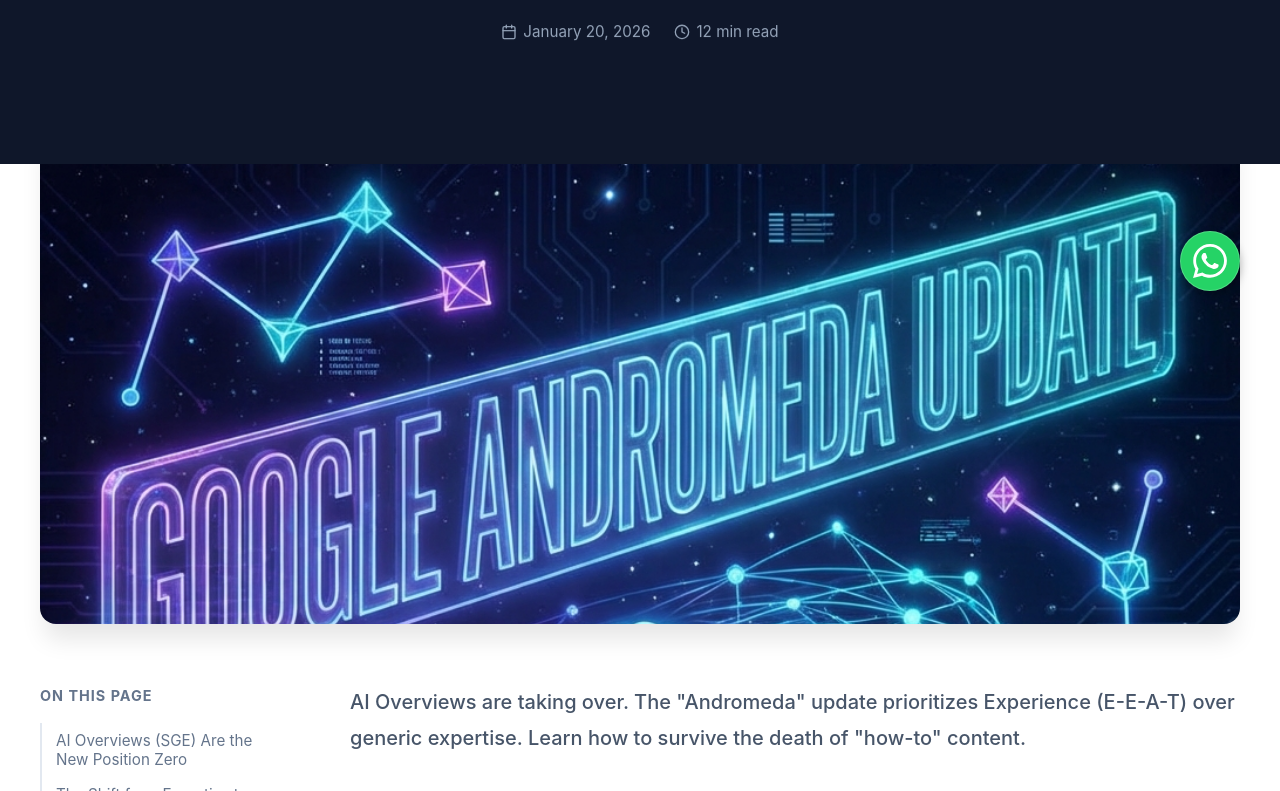
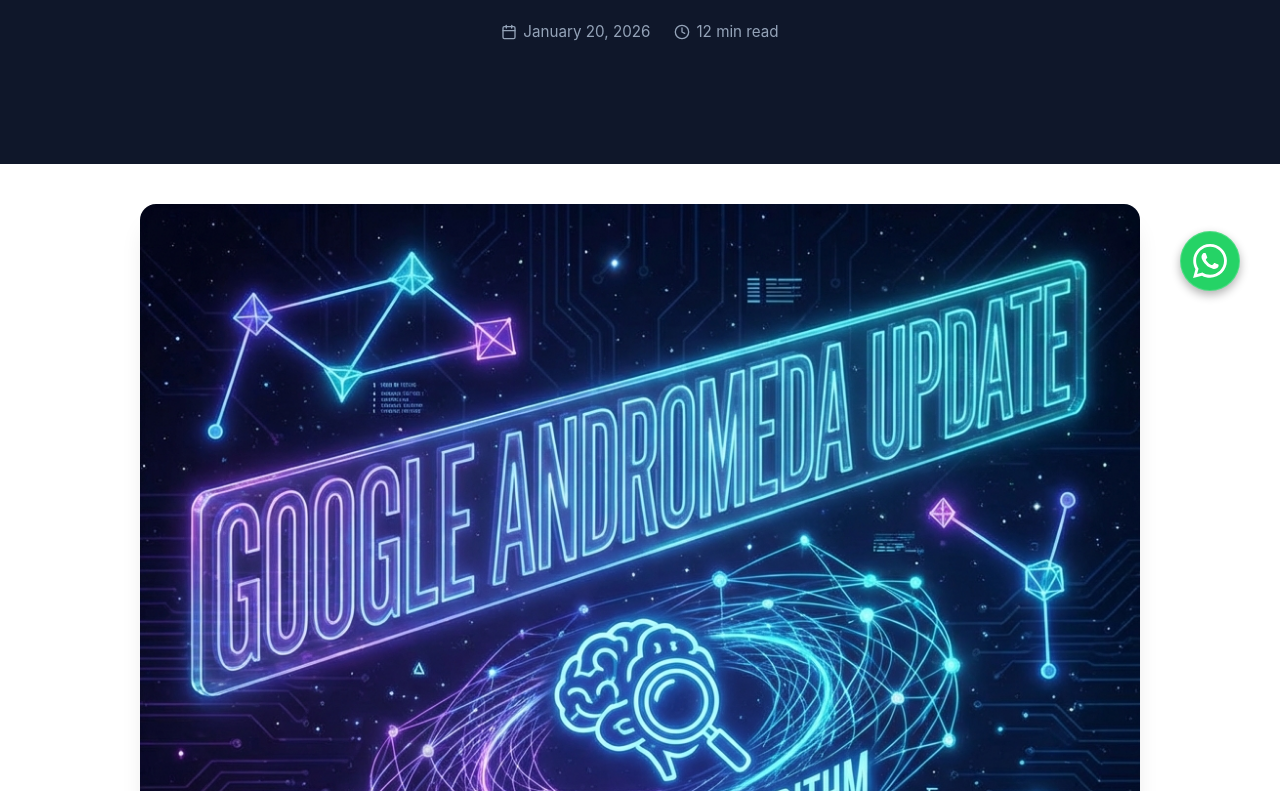
Before and after one commit to Fazilfazi991/redshark, a React (Vite) app: page /blog/google-andromeda-update in a window 1280 px wide. Shown: the part 469-1260 px from the top of the page. Built offline with nearby package versions, Linux system fonts and the light colour scheme.

Commit message:
Fix: resolve image cropping and spacing issues in blog post page

```diff
--- a/src/pages/BlogPostPage.css
+++ b/src/pages/BlogPostPage.css
@@ -20,16 +20,19 @@
     margin-bottom: 60px;
     border-radius: 16px;
     overflow: hidden;
-    /* Constrain height */
-    max-height: 500px;
     width: 100%;
+    max-width: 1000px;
+    /* Constrain width so it's not huge */
+    margin-left: auto;
+    margin-right: auto;
     box-shadow: 0 20px 25px -5px rgba(0, 0, 0, 0.1);
 }
 
 .post-image-container img {
     width: 100%;
-    height: 100%;
-    object-fit: cover;
+    height: auto;
+    /* Maintain aspect ratio - no cropping */
+    display: block;
 }
 
 .blog-callout {
--- a/src/pages/BlogPostPage.tsx
+++ b/src/pages/BlogPostPage.tsx
@@ -92,7 +92,7 @@
                 </div>
 
                 {/* CONTENT AREA */}
-                <div className="container-responsive" style={{ maxWidth: '1200px', marginTop: '-40px' }}>
+                <div className="container-responsive" style={{ maxWidth: '1200px', marginTop: '40px' }}>
 
                     {/* Featured Image - Moved out of grid for better alignment */}
                     <div className="post-image-container" style={{ marginBottom: '60px' }}>
```
